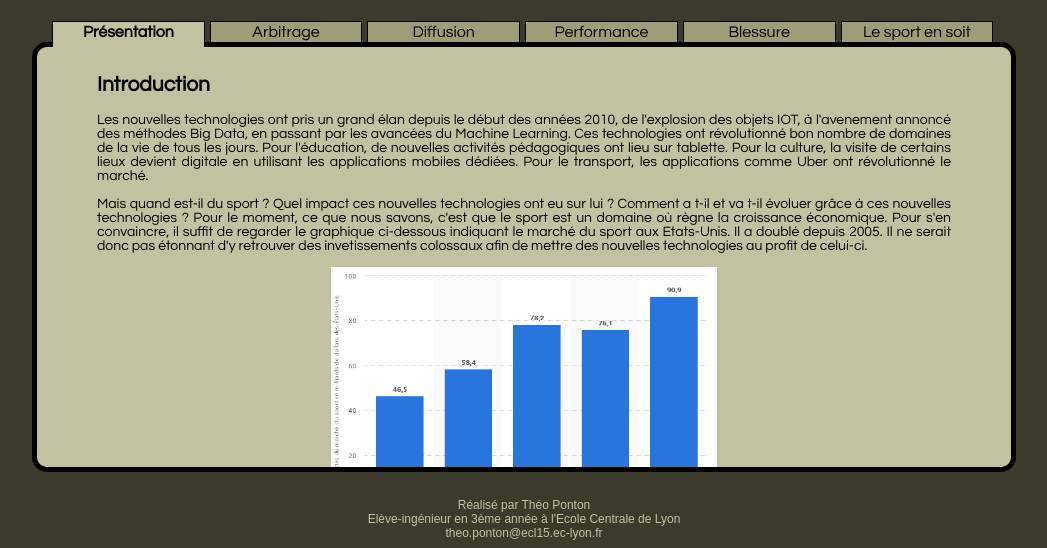
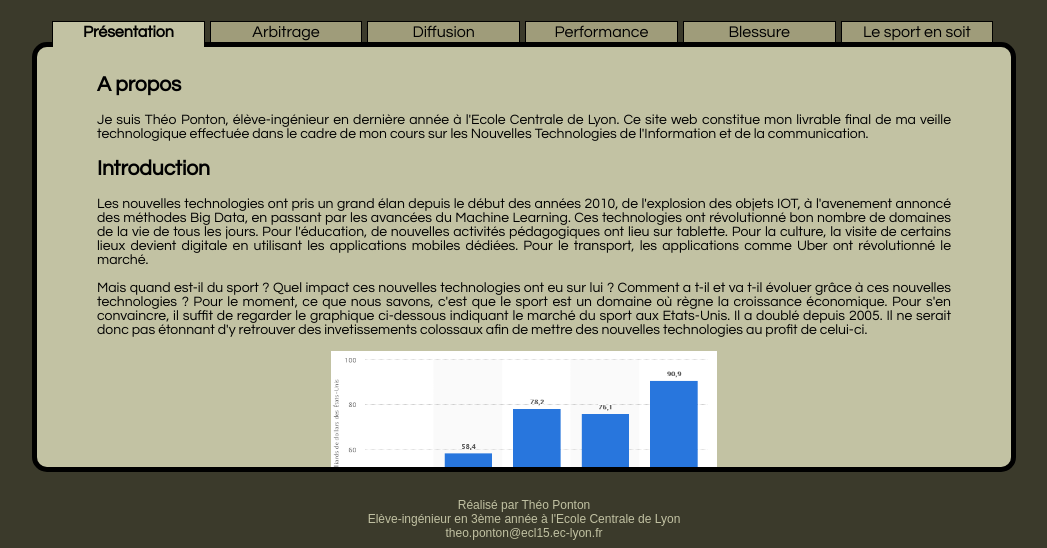
Before and after one commit to shtheo/ntic_mos_55, a plain HTML site: page index.html in a window 1280 px wide. Shown: the part 62-610 px from the top of the page, without its empty margins (116-1163 px from the left). Drawn offline with nearby package versions, Linux system fonts and the light colour scheme.

Commit message:
a propos

```diff
--- a/presentation.html
+++ b/presentation.html
@@ -1,3 +1,7 @@
+<h2>A propos</h2>
+<p>Je suis Théo Ponton, élève-ingénieur en dernière année à l'Ecole Centrale de Lyon.
+Ce site web constitue mon livrable final de ma veille technologique effectuée dans le cadre de mon cours
+sur les Nouvelles Technologies de l'Information et de la communication.</p>
 <h2>Introduction</h2>
 <p>
 	Les nouvelles technologies ont pris un grand élan depuis le début des années 2010, de l'explosion des objets IOT,
```
